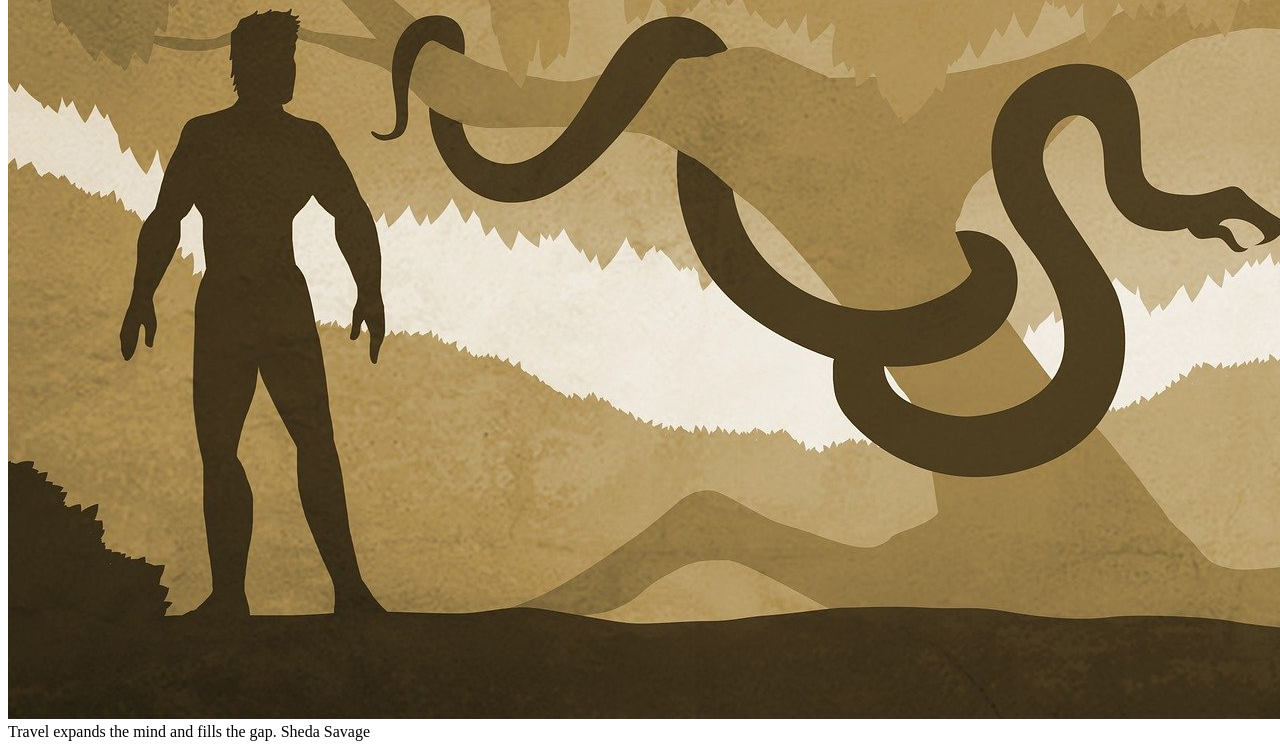
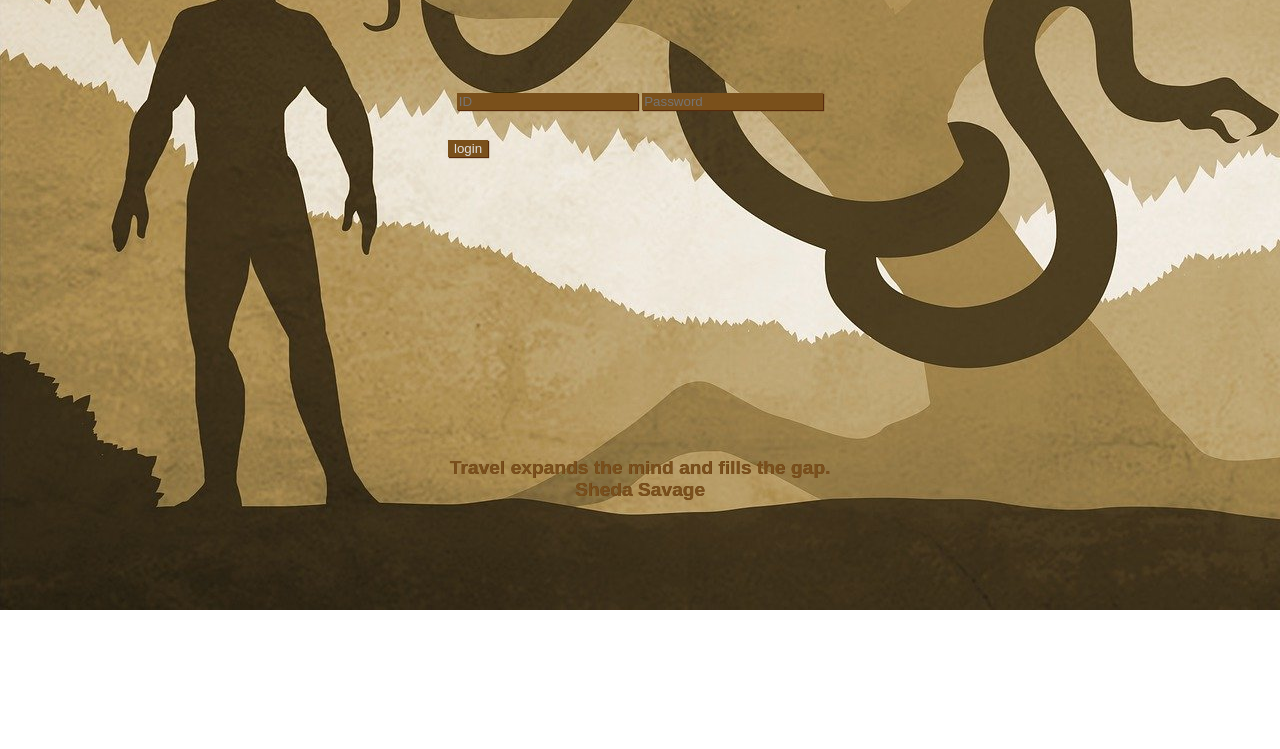
Before and after one commit to yardyard/thanksTree, a plain HTML site: page index.html in a window 1280 px wide. Shown: the part 475-1224 px from the top of the page. After the commit the page ends 1085 px from the top, so only its background shows below. Drawn offline with Linux system fonts and the light colour scheme.

Commit message:
css디자인

```diff
--- a/CSS/style.css
+++ b/CSS/style.css
@@ -1,24 +1,81 @@
+
+
 * {
+    box-sizing: border-box;
+}
+
+body {
+    padding-top: 200px;
+    font-family: Arial, Helvetica, sans-serif;
+}
+
+img {
+    position: absolute;
+    left: 0;
+    top: 0;
+    min-width: 1880;
+    min-height: 1200;
+    z-index: -6;
+}
+
+#loginBox {
+    text-align: center;
 
 }
 
-body {
+    #loginBox input:first-child{
+        background-color: rgb(122, 80, 27);
+        color: rgb(223, 223, 223);
+        border: none;
+        box-shadow: 1px 1px 1px rgb(88, 42, 12);
+    }
+    #loginBox input:last-child{
+        background-color: rgb(122, 80, 27);
+        color: rgb(223, 223, 223);
+        border: none;
+        box-shadow: 1px 1px 1px rgb(88, 42, 12);
+    }
 
-}
 
-img {
+#loginbtn{
+    position: relative;
+    left : 440px;
+    margin-top: 30px;
+    background-color: rgb(122, 80, 27);
+    color: rgb(223, 223, 223);
+    border: none;
+    box-shadow: 1px 1px 1px rgb(88, 42, 12);
+    transition-duration: 0.3s;
+    }
+    #login-form input:active{
+        margin-left: 5px;
+        margin-top: 5px;
+        box-shadow: none;
+    }
 
-}
-
-#loginBox{
+#clock{
+    text-align: center;
+    font-size: 8rem;
+    color: rgb(122, 80, 27);
+    text-shadow: 2px 2px rgb(88, 42, 12);
 
 }
 
 #quote{
+    text-align: center;
+    margin-top: 300px;
+    font-size: 1.2rem;
+    font-weight: bolder;
+    color: rgb(122, 80, 27);
+    text-shadow: 0.2px 0.2px rgb(88, 42, 12);
+
 
 }
 
 
 #weather {
-
+    text-align: center;
+    margin-top: 30px;
+    font-weight: bolder;
+    color: rgb(43, 21, 6);
 }
--- a/JS/quote.js
+++ b/JS/quote.js
@@ -45,8 +45,8 @@ const quotes = [
 
 
   // HTML의 quote 아이디를 가진 span의 첫번째와 마지막 자식을 연결
-  const quote = document.querySelector("#quote span:first-child");
-  const author = document.querySelector("#quote span:last-child");
+  const quote = document.querySelector("#quote div:first-child");
+  const author = document.querySelector("#quote div:last-child");
 
   // quotes 배열에 있는 값들(0부터 9번 인덱스까지)을 랜덤하게 변수에 저장함.
   // 또한 quotes.length를 곱함으로서 명언의 길이에 맞게 자동으로 랜덤값 조정됌.
--- a/index.html
+++ b/index.html
@@ -11,13 +11,13 @@
     <h2 id="clock">00:00:00</h2>
     <form id="loginBox">
         <input id="login" type="text" placeholder="ID">
-        <input type="password" placeholder="Password">
+        <input id="password" type="password" placeholder="Password">
     </form>
-    <button >login</button>
+    <button id="loginbtn">login</button>
     <img src="img/1.jpg.jpg">
     <div id="quote">
-        <span></span>
-        <span></span>
+        <div></div>
+        <div></div>
     </div>
     <div id="weather">
         <span></span>
```
